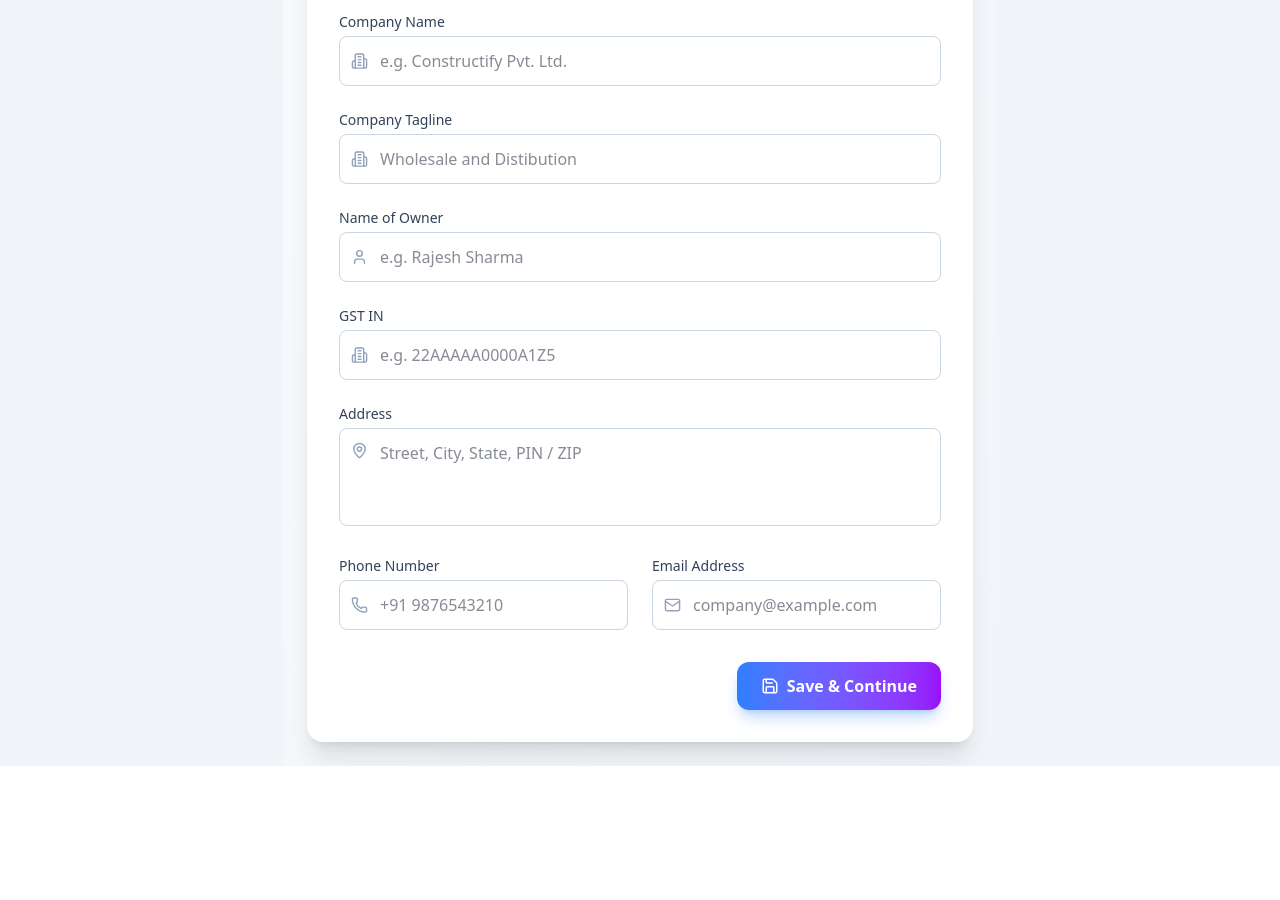
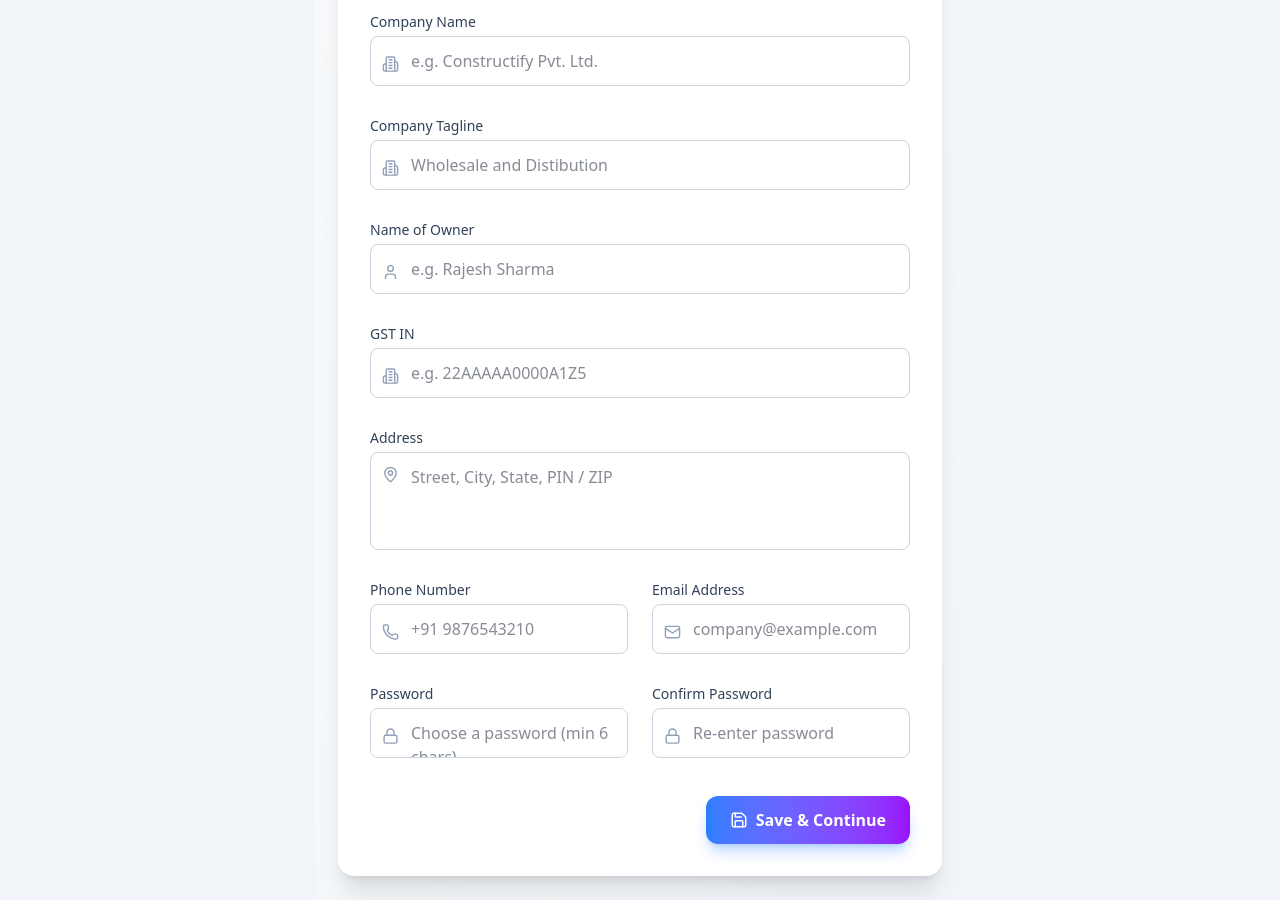
Before and after one commit to asthaishhh/constructify-frontend, a React (Vite) app: page /register-company in a window 1280 px wide. Shown: the part 280-1180 px from the top of the page. Before the commit the page ends 1046 px from the top, so only its background shows below. Built offline with nearby package versions, Linux system fonts and the light colour scheme; no server answers.

Commit message:
Passwords and text fields

```diff
--- a/src/pages/RegisterCompany.jsx
+++ b/src/pages/RegisterCompany.jsx
@@ -10,6 +10,7 @@ import {
   CheckCircle,
   X,
   Save,
+  Lock,
 } from "lucide-react";
 import { useNavigate } from "react-router-dom";
 import { loadCompanyProfile, saveCompanyProfile } from "../utils/companyProfile";
@@ -23,6 +24,8 @@ const INITIAL_STATE = {
   address: "",
   phone: "",
   email: "",
+  password: "",
+  confirmPassword: "",
 };
 
 export default function RegisterCompany() {
@@ -117,6 +120,13 @@ export default function RegisterCompany() {
       newErrors.email = "Email address is required.";
     } else if (!/^[^\s@]+@[^\s@]+\.[^\s@]+$/.test(form.email.trim())) {
       newErrors.email = "Enter a valid email address.";
+    }
+    // password validation (min length and match)
+    if (!form.password || String(form.password).length < 6) {
+      newErrors.password = "Password must be at least 6 characters.";
+    }
+    if (form.password !== form.confirmPassword) {
+      newErrors.confirmPassword = "Passwords do not match.";
     }
     return newErrors;
   };
@@ -257,11 +267,11 @@ export default function RegisterCompany() {
               icon={Building2}
               error={errors.companyName}
             >
-              <input
-                type="text"
+              <textarea
+                rows={1}
                 placeholder="e.g. Constructify Pvt. Ltd."
                 autoComplete="organization"
-                className={inputClass("companyName")}
+                className={`${inputClass("companyName")} resize-none`}
                 {...field("companyName")}
               />
             </InputWrapper>
@@ -271,10 +281,10 @@ export default function RegisterCompany() {
               icon={Building2}
               error={errors.companyTagline}
             >
-              <input
-                type="text"
+              <textarea
+                rows={1}
                 placeholder="Wholesale and Distibution"
-                className={inputClass("companyTagline")}
+                className={`${inputClass("companyTagline")} resize-none`}
                 {...field("companyTagline")}
               />
             </InputWrapper>
@@ -285,11 +295,11 @@ export default function RegisterCompany() {
               icon={User}
               error={errors.ownerName}
             >
-              <input
-                type="text"
+              <textarea
+                rows={1}
                 placeholder="e.g. Rajesh Sharma"
                 autoComplete="name"
-                className={inputClass("ownerName")}
+                className={`${inputClass("ownerName")} resize-none`}
                 {...field("ownerName")}
               />
             </InputWrapper>
@@ -299,10 +309,10 @@ export default function RegisterCompany() {
               icon={Building2}
               error={errors.gstIn}
             >
-              <input
-                type="text"
+              <textarea
+                rows={1}
                 placeholder="e.g. 22AAAAA0000A1Z5"
-                className={inputClass("gstIn")}
+                className={`${inputClass("gstIn")} resize-none`}
                 value={form.gstIn}
                 onChange={(e) => {
                   const nextValue = e.target.value.toUpperCase();
@@ -349,11 +359,11 @@ export default function RegisterCompany() {
                 icon={Phone}
                 error={errors.phone}
               >
-                <input
-                  type="tel"
+                <textarea
+                  rows={1}
                   placeholder="+91 9876543210"
                   autoComplete="tel"
-                  className={inputClass("phone")}
+                  className={`${inputClass("phone")} resize-none`}
                   {...field("phone")}
                 />
               </InputWrapper>
@@ -363,12 +373,36 @@ export default function RegisterCompany() {
                 icon={Mail}
                 error={errors.email}
               >
-                <input
-                  type="email"
+                <textarea
+                  rows={1}
                   placeholder="company@example.com"
                   autoComplete="email"
-                  className={inputClass("email")}
+                  className={`${inputClass("email")} resize-none`}
                   {...field("email")}
+                />
+              </InputWrapper>
+            </div>
+
+            <div className="grid grid-cols-1 sm:grid-cols-2 gap-6">
+              <InputWrapper label="Password" icon={Lock} error={errors.password}>
+                <textarea
+                  rows={1}
+                  placeholder="Choose a password (min 6 chars)"
+                  autoComplete="new-password"
+                  className={`${inputClass("password")} resize-none`}
+                  style={{ WebkitTextSecurity: "disc" }}
+                  {...field("password")}
+                />
+              </InputWrapper>
+
+              <InputWrapper label="Confirm Password" icon={Lock} error={errors.confirmPassword}>
+                <textarea
+                  rows={1}
+                  placeholder="Re-enter password"
+                  autoComplete="new-password"
+                  className={`${inputClass("confirmPassword")} resize-none`}
+                  style={{ WebkitTextSecurity: "disc" }}
+                  {...field("confirmPassword")}
                 />
               </InputWrapper>
             </div>
--- a/src/utils/companyProfile.js
+++ b/src/utils/companyProfile.js
@@ -9,6 +9,7 @@ export const defaultCompanyProfile = {
   address: "",
   phone: "",
   email: "",
+  password: "",
 };
 
 export function loadCompanyProfile() {
@@ -34,6 +35,11 @@ export function saveCompanyProfile(profile) {
     ...profile,
   };
 
+  // Do not persist confirmPassword field
+  if (normalized.hasOwnProperty("confirmPassword")) {
+    delete normalized.confirmPassword;
+  }
+
   localStorage.setItem(COMPANY_PROFILE_KEY, JSON.stringify(normalized));
   return normalized;
 }
```
